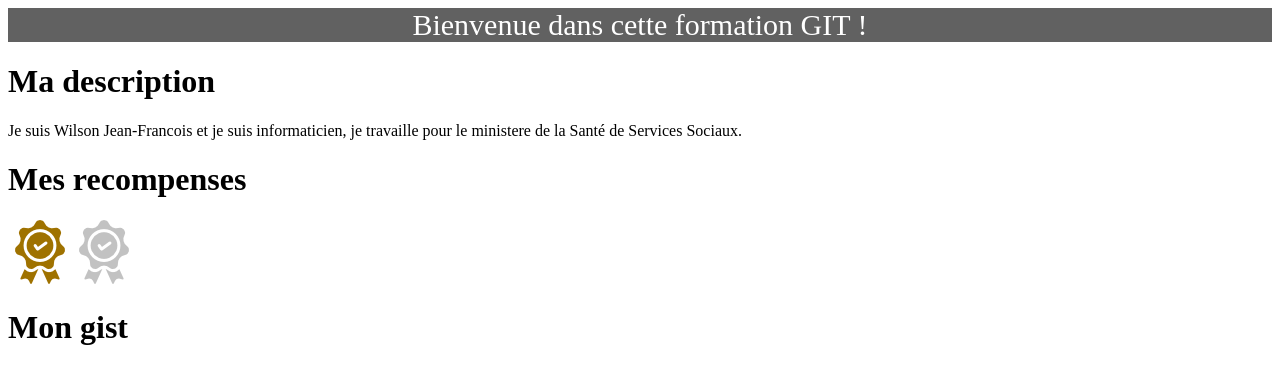
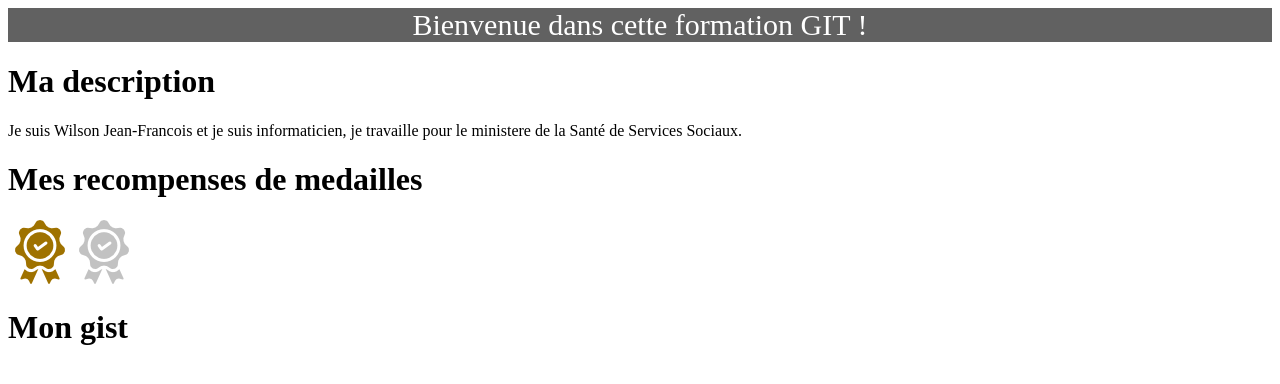
Before and after one commit to wjfrancois/Mon_site_web, a plain HTML site: page hello.html in a window 1280 px wide. Drawn offline with Linux system fonts and the light colour scheme.

Commit message:
modication du titre mes recompenses

```diff
--- a/hello.html
+++ b/hello.html
@@ -24,7 +24,7 @@
 
 		<!-- recompense -->
 		<div>
-		<h1> Mes recompenses</h1>
+		<h1> Mes recompenses de medailles</h1>
 		<p> <img src="images\medal_bronze.png"><img src="images\medal_silver.png"></p>
 		</div>
 		<!-- Gist -->
```
